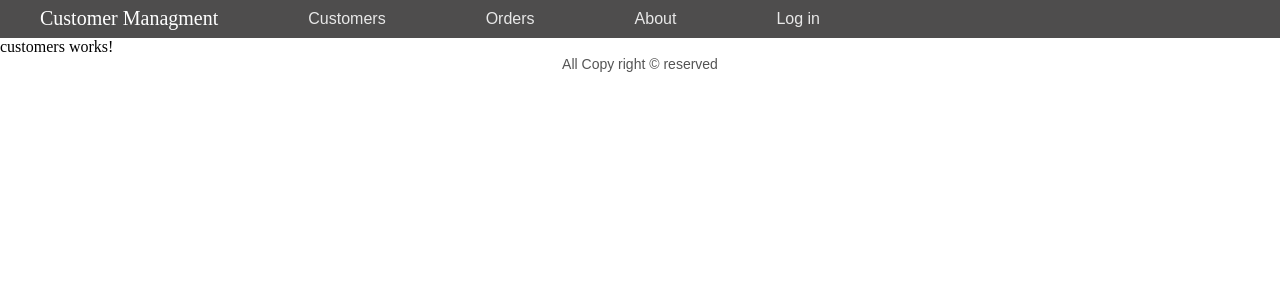
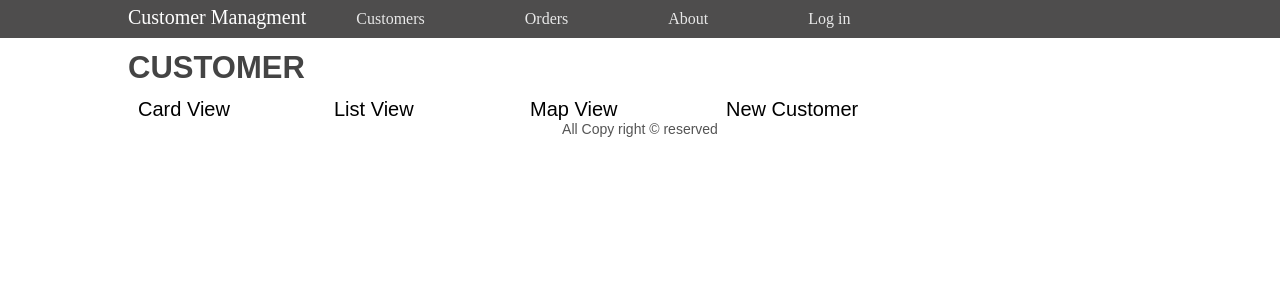
Before and after one commit to ShilpiJain/angualr6, an Angular app: page / in a window 1280 px wide. Shown: the top 300 px of the page. Built offline with nearby package versions, Linux system fonts and the light colour scheme.

Commit message:
Customer Tab []card, lis, map]

```diff
--- a/src/app/core/nav/nav.component.css
+++ b/src/app/core/nav/nav.component.css
@@ -1,11 +1,10 @@
-nav{
+header{
   background: #4e4d4d;
   padding: 10px 0px;
 }
 nav ul li a{
     color: #e8e8e8;
     text-decoration: none;
-    font-family: fantasy;
      padding: 1px 50px;
 }
 nav ul{
@@ -20,6 +19,6 @@ nav ul li{
   min-width: 100px;
   float: left;
   color: #fff;
-    padding: 7px 40px;
    font-size: 20px;
+  line-height: 15px;
 }
--- a/src/app/core/nav/nav.component.html
+++ b/src/app/core/nav/nav.component.html
@@ -1,7 +1,8 @@
+<header class="container-fluid">
+  <div class="container">
   <div class="logo">
     <p>Customer Managment</p>
   </div>
-
   <nav>
     <ul>
       <li><a href="/customers">Customers</a></li>
@@ -10,3 +11,5 @@
       <li><a href="/login">Log in</a></li>
     </ul>
   </nav>
+</div>
+</header>
--- a/src/app/customers/customers.component.css
+++ b/src/app/customers/customers.component.css
@@ -0,0 +1,18 @@
+header h3{
+  font-size: 31px;
+  color: #444;
+  font-family: sans-serif;
+  text-transform: uppercase;
+  line-height: 60px;
+}
+nav ul li{
+    list-style: none;
+    display: inline-block;
+}
+nav ul li a {
+  font-size: 20px;
+    font-family: sans-serif;
+    padding: 0px 10px;
+     width: 176px;
+    display: block;
+}
--- a/src/app/customers/customers.component.html
+++ b/src/app/customers/customers.component.html
@@ -1,3 +1,23 @@
-<p>
-  customers works!
-</p>
+<div class="container">
+  <header>
+      <h3>{{tittle}}</h3>
+  </header>
+  <div class="col-md-12">
+    <nav>
+      <ul>
+        <li>
+          <a (click)="SwitchDiplay(displayModeEnum.Card)" [class.active]="activeMode === displayModeEnum.Card">{{card}}</a>
+        </li>
+        <li>
+          <a (click)="SwitchDiplay(displayModeEnum.List)" [class.active]="activeMode === displayModeEnum.List">{{list}}</a>
+        </li>
+        <li>
+          <a (click)="SwitchDiplay(displayModeEnum.Map)" [class.active]="activeMode === displayModeEnum.Map">{{map}}</a>
+        </li>
+        <li>
+          <a>{{newCustomer}}</a>
+        </li>
+      </ul>
+    </nav>
+  </div>
+</div>
--- a/src/app/customers/customers.component.ts
+++ b/src/app/customers/customers.component.ts
@@ -6,10 +6,24 @@ import { Component, OnInit } from '@angular/core';
   styleUrls: ['./customers.component.css']
 })
 export class CustomersComponent implements OnInit {
-
+  activeMode : DisplayModeEnum;
+  displayModeEnum = DisplayModeEnum;
   constructor() { }
 
   ngOnInit() {
+    this.activeMode = DisplayModeEnum.Card;
   }
-
+  tittle = "Customer";
+  card = "Card View";
+  list = "List View";
+  map = "Map View";
+  newCustomer = "New Customer";
+  SwitchDiplay(mode: DisplayModeEnum) {
+    this.activeMode = mode;
+  }
 }
+enum DisplayModeEnum {
+  Card = 0,
+  List = 1,
+  Map = 2
+}
--- a/src/app/routing/routing.ts
+++ b/src/app/routing/routing.ts
@@ -12,7 +12,7 @@ const routes: Routes = [
   { path: 'customers', component: CustomersComponent },
   { path: 'order', component: OrdersComponent },
   { path: 'about', component: AboutComponent },
-  { path: 'customer', component: CustomerComponent },
+  { path: 'customer', component: CustomerComponent }
 ];
 
 export class RoutingModule { }
--- a/src/styles.css
+++ b/src/styles.css
@@ -11,3 +11,11 @@ footer p{
     text-align: center;
     color: #545454;
 }
+.container{
+  width: 1024px;
+  margin: auto;
+}
+
+.container-fluid{
+  width: 100%;
+}
```
Also changed, not shown: src/app/customers/customer.module.ts (added, +29 -0 lines), src/app/customers/customerRouting/customer.routing.ts (added, +20 -0 lines), 1 other file (tests, documents, lock files or other folders). Lines whose indentation alone changed are shown as unchanged.
